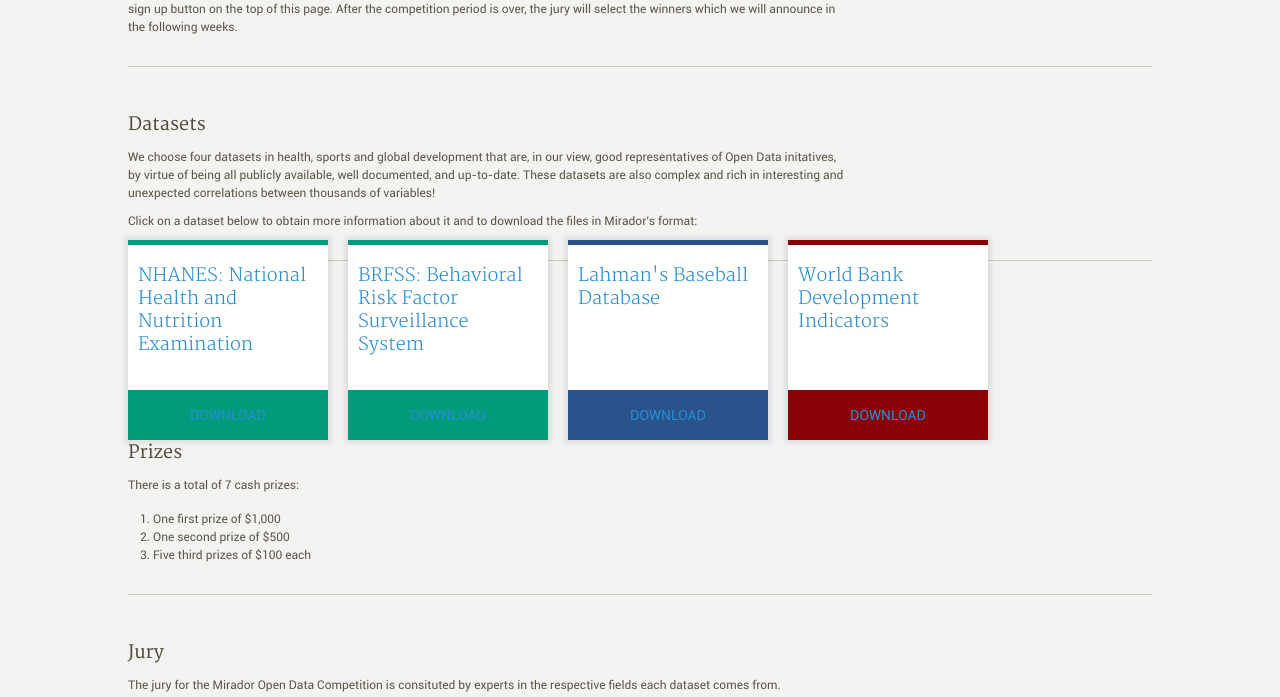
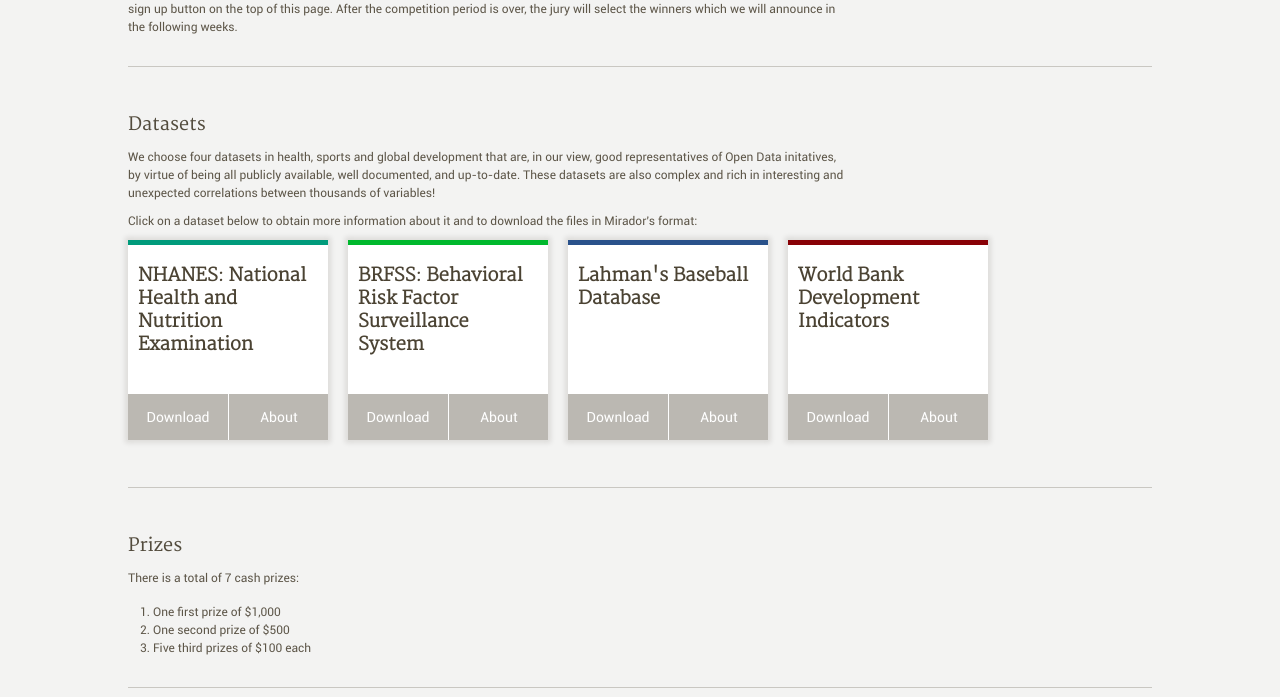
Before and after one commit to mirador/open-data-competition, a PHP site: page / in a window 1280 px wide. Shown: the part 942-1639 px from the top of the page. Run offline with PHP 8.4, Linux system fonts and the light colour scheme.

Commit message:
datasets new design

```diff
--- a/www/html/classes/access_user/update_user_profile.php
+++ b/www/html/classes/access_user/update_user_profile.php
@@ -96,7 +96,7 @@
 		<input type="submit" name="Submit" value="Update">
 	  </div>
 	  <br>
-	  <a href="<?php echo $update_profile->main_page; ?>">Go back</a>
+	  <a href="<?php echo $update_profile->main_page; ?>"><div class="user-account secondary">Go back</div></a>
 	</form>
  </div>
 
--- a/www/html/css/main.css
+++ b/www/html/css/main.css
@@ -322,6 +322,9 @@
   height: 340px;
   min-width: 700px;
 }
+body #main-con #body-con #manual-contents .section#datasets {
+  height: 390px;
+}
 body #main-con #body-con #manual-contents .section .datasets {
   float: left;
   width: 200px;
@@ -336,12 +339,36 @@
   -moz-transition: all 0.2s ease-in-out;
   -o-transition: all 0.2s ease-in-out;
   transition: all 0.2s ease-in-out;
-  cursor: pointer;
 }
-body #main-con #body-con #manual-contents .section .datasets:hover {
-  -webkit-box-shadow: 0px 0px 5px 5px rgba(30, 20, 0, 0.1);
-  -moz-box-shadow: 0px 0px 5px 5px rgba(30, 20, 0, 0.1);
-  box-shadow: 0px 0px 5px 5px rgba(30, 20, 0, 0.1);
+body #main-con #body-con #manual-contents .section .datasets .color {
+  width: 100%;
+  height: 5px;
+  position: absolute;
+  top: 0px;
+}
+body #main-con #body-con #manual-contents .section .datasets#health .color {
+  background: #009b7b;
+}
+body #main-con #body-con #manual-contents .section .datasets#health2 .color {
+  background: #00b82d;
+}
+body #main-con #body-con #manual-contents .section .datasets#sports .color {
+  background: #2a528b;
+}
+body #main-con #body-con #manual-contents .section .datasets#global .color {
+  background: #880106;
+}
+body #main-con #body-con #manual-contents .section .datasets#health .data-button:hover {
+  background: #009b7b;
+}
+body #main-con #body-con #manual-contents .section .datasets#health2 .data-button:hover {
+  background: #00b82d;
+}
+body #main-con #body-con #manual-contents .section .datasets#sports .data-button:hover {
+  background: #2a528b;
+}
+body #main-con #body-con #manual-contents .section .datasets#global .data-button:hover {
+  background: #880106;
 }
 body #main-con #body-con #manual-contents .section .datasets h4 {
   font-family: MerriLight;
@@ -349,35 +376,35 @@
   padding: 0 10px;
   color: rgba(30, 20, 0, 0.8);
 }
-body #main-con #body-con #manual-contents .section .datasets h1 {
+body #main-con #body-con #manual-contents .section .datasets a {
+  cursor: pointer;
+  color: white;
+}
+body #main-con #body-con #manual-contents .section .datasets a:hover {
+  color: white;
+  text-decoration: none;
+}
+body #main-con #body-con #manual-contents .section .datasets a h1 {
   font-family: RoboReg;
   font-size: 14px;
   text-align: center;
-  text-transform: uppercase;
+  margin: 0;
   width: 100%;
-  margin-top: 15px;
-  position: absolute;
-  bottom: 0px;
-  line-height: 50px;
+  padding: 10px 0;
   color: white;
 }
-body #main-con #body-con #manual-contents .section .datasets .color {
+body #main-con #body-con #manual-contents .section .datasets .data-buttons {
+  position: absolute;
+  bottom: 0;
   width: 100%;
-  height: 5px;
-  position: absolute;
-  top: 0px;
 }
-body #main-con #body-con #manual-contents .section .datasets#health .color,
-body #main-con #body-con #manual-contents .section .datasets#health h1 {
-  background: #009b7b;
+body #main-con #body-con #manual-contents .section .datasets .data-buttons .data-button {
+  float: left;
+  background: rgba(30, 20, 0, 0.3);
+  width: 50%;
 }
-body #main-con #body-con #manual-contents .section .datasets#sports .color,
-body #main-con #body-con #manual-contents .section .datasets#sports h1 {
-  background: #2a528b;
-}
-body #main-con #body-con #manual-contents .section .datasets#global .color,
-body #main-con #body-con #manual-contents .section .datasets#global h1 {
-  background: #880106;
+body #main-con #body-con #manual-contents .section .datasets .data-buttons .data-button.about h1 {
+  border-left: 1px solid white;
 }
 body #main-con #body-con #instructions {
   width: 48%;
--- a/www/html/css/main.less
+++ b/www/html/css/main.less
@@ -359,6 +359,9 @@
 						height: 340px;
 						min-width: 700px;
 					}
+					&#datasets {
+						height: 390px;
+					}
 					.datasets {
 						float: left;
 						width: 200px;
@@ -368,42 +371,77 @@
 						.shadow();
 						position: relative;
 						.ease();
-						cursor: pointer;
-						&:hover {
-							.shadow(0px, 0px, 5px, 5px)
+						// .shadow(0px, 0px, 5px, 5px);
+
+						.color {
+							width: 100%;
+							height: 5px;
+							position: absolute;
+							top: 0px;
 						}
+						&#health .color {
+							background: rgb(0, 155, 123);
+						}
+						&#health2 .color {
+							background: rgb(0,184,45);
+						}
+						&#sports .color {
+							background: rgb(42, 82, 139);
+						}
+						&#global .color {
+							background: rgb(136, 1, 6);
+						}
+
+						&#health .data-button:hover {
+							background: rgb(0, 155, 123);
+						}
+						&#health2 .data-button:hover {
+							background: rgb(0,184,45);
+						}
+						&#sports .data-button:hover {
+							background: rgb(42, 82, 139);
+						}
+						&#global .data-button:hover {
+							background: rgb(136, 1, 6);
+						}
+
 						h4 {
 							font-family: MerriLight;
 							font-size: 18px;
 							padding: 0 10px;
 							color: fade(@warm, 80%);
 						}
+						a {
+							cursor: pointer;
+							color: white;
+							&:hover {
+								color: white;
+								text-decoration: none;
+							}
 							h1 {
 								font-family: RoboReg;
 								font-size: 14px;
 								text-align: center;
-							text-transform: uppercase;
+								margin: 0;
 								width: 100%;
-							margin-top: 15px;
-							position: absolute;
-							bottom: 0px;
-							line-height: 50px;
+								padding: 10px 0;
 								color: white;
 							}
-						.color {
+						}
+						.data-buttons {
+							position: absolute;
+							bottom: 0;
 							width: 100%;
-							height: 5px;
-							position: absolute;
-							top: 0px;
+							.data-button {
+								// border: 1px solid red;
+								float: left;
+								background: fade(@warm, 30%);
+								width: 50%;
+								// height: 50px;
+								&.about h1{
+									border-left: 1px solid white;
 								}
-						&#health .color, &#health h1 {
-							background: rgb(0, 155, 123);
 							}
-						&#sports .color, &#sports h1 {
-							background: rgb(42, 82, 139);
-						}
-						&#global .color, &#global h1 {
-							background: rgb(136, 1, 6);
 						}
 					}
 				}
--- a/www/html/index.html
+++ b/www/html/index.html
@@ -44,23 +44,67 @@
 					<p>Click on a dataset below to obtain more information about it and to download the files in Mirador's format:</p>
 					<div class="datasets" id="health">
 						<div class="color"></div>
-                        <h4><a href="http://www.cdc.gov/nchs/nhanes.htm">NHANES: National Health and Nutrition Examination</a></h4>
-						<h1><a href="https://github.com/mirador/nhanes/releases/download/latest/nhanes.zip">Download</a></h1>
+						<h4>NHANES: National Health and Nutrition Examination</h4>
+						<div class="data-buttons">
+							<a href="https://github.com/mirador/nhanes/releases/download/latest/nhanes.zip">
+								<div class="data-button down">
+									<h1>Download</h1>
 								</div>
-					<div class="datasets" id="health">
+							</a>
+							<a href="https://google.com">
+								<div class="data-button about">
+									<h1>About</h1>
+								</div>
+							</a>
+						</div>
+					</div>
+					<div class="datasets" id="health2">
 						<div class="color"></div>
-                        <h4><a href="http://www.cdc.gov/brfss/">BRFSS: Behavioral Risk Factor Surveillance System</a></h4>
-						<h1><a href="https://github.com/mirador/brfss/releases/download/latest/brfss.zip">Download</a></h1>
+						<h4>BRFSS: Behavioral Risk Factor Surveillance System</h4>
+						<div class="data-buttons">
+							<a href="https://github.com/mirador/brfss/releases/download/latest/brfss.zip">
+								<div class="data-button down">
+									<h1>Download</h1>
+								</div>
+							</a>
+							<a href="https://google.com">
+								<div class="data-button about">
+									<h1>About</h1>
+								</div>
+							</a>
+						</div>
 					</div>
 					<div class="datasets" id="sports">
 						<div class="color"></div>
-						<h4><a href="http://www.seanlahman.com/baseball-archive/statistics/">Lahman's Baseball Database</a></h4>
-						<h1><a href="https://github.com/mirador/lahman/releases/download/latest/lahman.zip">Download</a></h1>
+						<h4>Lahman's Baseball Database</h4>
+						<div class="data-buttons">
+							<a href="https://github.com/mirador/lahman/releases/download/latest/lahman.zip">
+								<div class="data-button down">
+									<h1>Download</h1>
+								</div>
+							</a>
+							<a href="https://google.com">
+								<div class="data-button about">
+									<h1>About</h1>
+								</div>
+							</a>
+						</div>
 					</div>
 					<div class="datasets" id="global">
 						<div class="color"></div>
-					    <h4><a href="http://data.worldbank.org/data-catalog/world-development-indicators">World Bank Development Indicators</a></h4>
-						<h1><a href="https://github.com/mirador/worldbank/releases/download/latest/worldbank.zip">Download</a></h1>
+						<h4>World Bank Development Indicators</h4>
+						<div class="data-buttons">
+							<a href="https://github.com/mirador/worldbank/releases/download/latest/worldbank.zip">
+							<div class="data-button down">
+									<h1>Download</h1>
+								</div>
+							</a>
+							<a href="https://google.com">
+								<div class="data-button about">
+									<h1>About</h1>
+								</div>
+							</a>
+						</div>
 					</div>
 				</div>
 				<div class="section">
```
Lines whose indentation alone changed are shown as unchanged.
